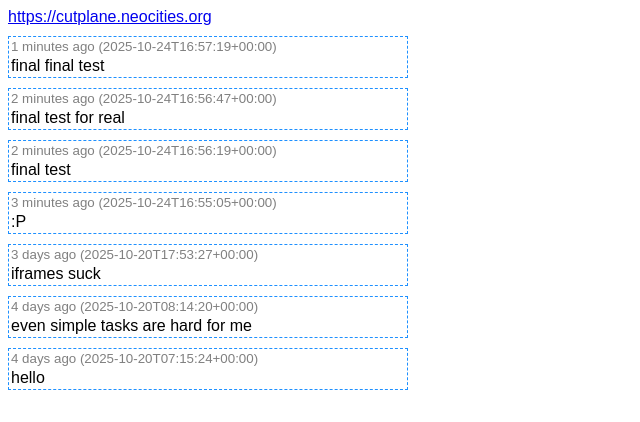
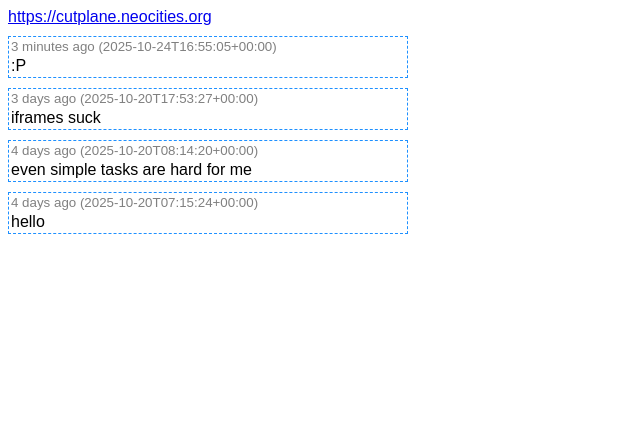
Before and after one commit to cutplane1/cutplane1.github.io, a plain HTML site: page index.html in a window 1280 px wide. Shown: the whole page, without its empty margins (0-640 px from the left). Drawn offline with Linux system fonts and the light colour scheme.

Commit message:
Update index.html

```diff
--- a/index.html
+++ b/index.html
@@ -29,18 +29,6 @@
 </head>
 <body>
 <a href="https://cutplane.neocities.org">https://cutplane.neocities.org</a>
-<div class="post">
-<time>2025-10-24T16:57:19+00:00</time>
-<p>final final test</p>
-</div>
-<div class="post">
-<time>2025-10-24T16:56:47+00:00</time>
-<p>final test for real</p>
-</div>
-<div class="post">
-<time>2025-10-24T16:56:19+00:00</time>
-<p>final test</p>
-</div>
 <div class="post">
 <time>2025-10-24T16:55:05+00:00</time>
 <p>:P</p>
```
